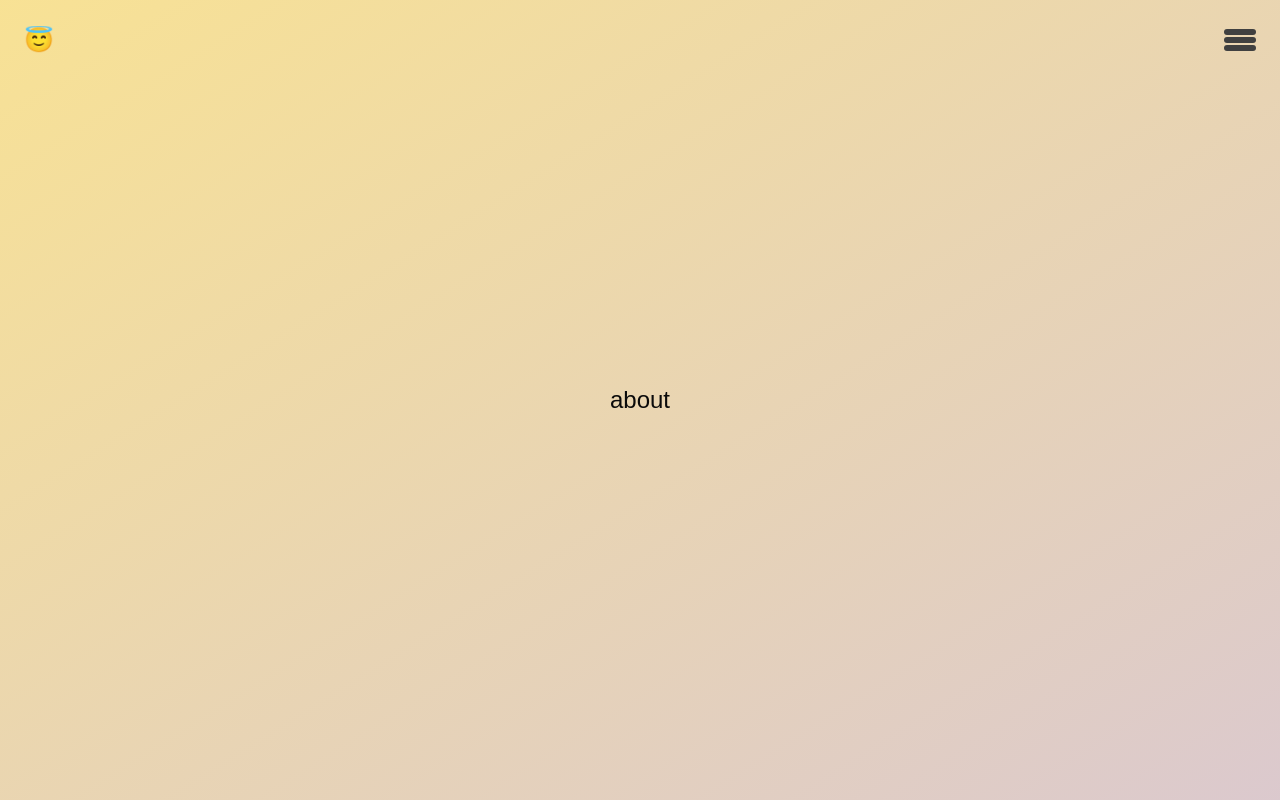
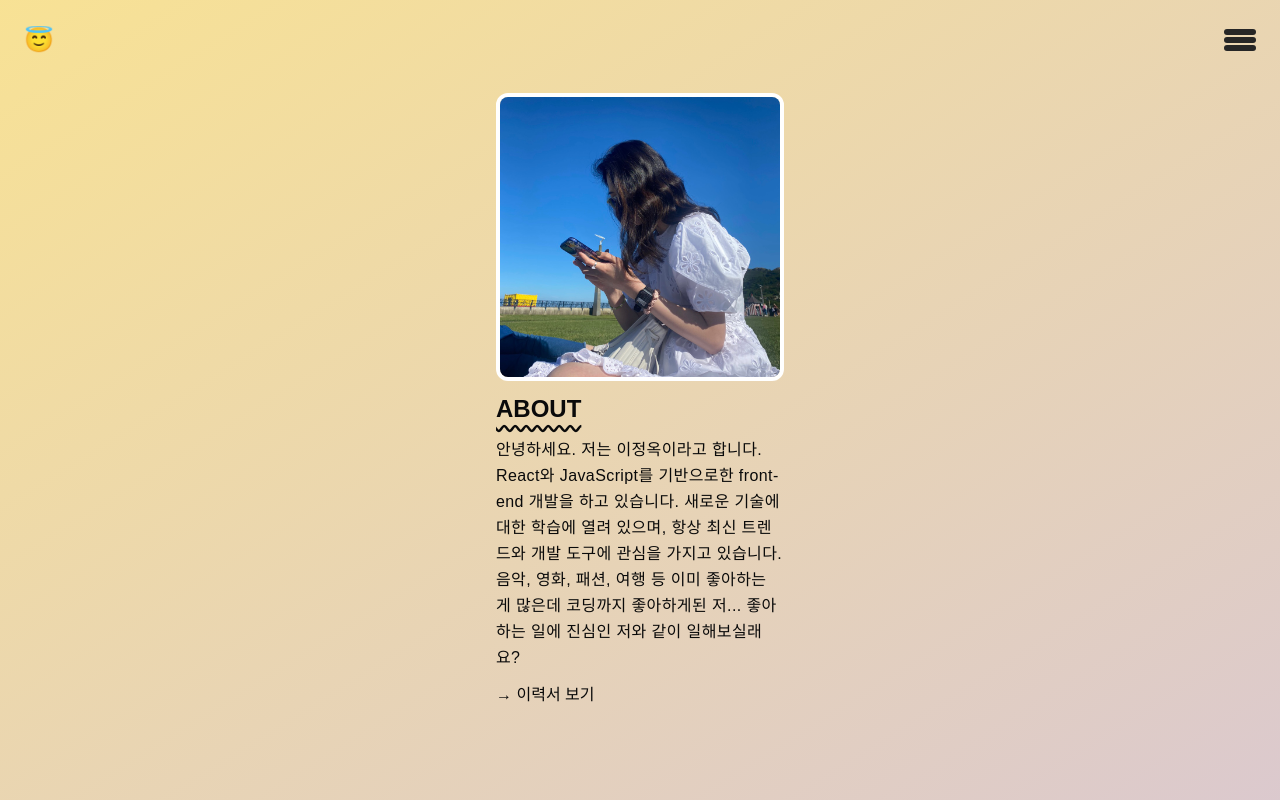
Before and after one commit to ok-olly/about-me, a React (Vite) app: page /about in a window 1280 px wide. Built offline with nearby package versions, Linux system fonts and the light colour scheme; a web font is replaced by a local one.

Commit message:
about 완성

```diff
--- a/src/components/Header.jsx
+++ b/src/components/Header.jsx
@@ -10,16 +10,16 @@ function Header() {
     setShowNav(false);
   }, [location]);
 
-  const beforeStyle = `before:left-0 before:absolute before:mb-1 before:h-1.5 before:w-8 before:rounded before:bg-neutral-700 before:duration-500 ${
+  const beforeStyle = `before:left-0 before:absolute before:mb-1 before:h-1.5 before:w-8 before:rounded before:bg-neutral-800 before:duration-500 ${
     showNav ? "before:rotate-[135deg] before:top-0" : "before:-top-2"
   }`;
 
-  const afterStyle = `after:left-0 after:absolute after:h-1.5 after:w-8 after:rounded after:bg-neutral-700 after:duration-500 ${
+  const afterStyle = `after:left-0 after:absolute after:h-1.5 after:w-8 after:rounded after:bg-neutral-800 after:duration-500 ${
     showNav ? "after:rotate-[-135deg] after:top-0" : "after:top-2"
   }`;
 
   const style = `${beforeStyle} ${afterStyle} relative h-1.5 w-8 rounded duration-500 ${
-    showNav ? "bg-transparent" : "bg-neutral-700"
+    showNav ? "bg-transparent" : "bg-neutral-800"
   } `;
 
   return (
--- a/src/pages/About.jsx
+++ b/src/pages/About.jsx
@@ -1,5 +1,29 @@
+import { Link } from "react-router-dom";
+
 function About() {
-  return <div>about</div>;
+  return (
+    <div className="px-3">
+      <div className="flex flex-col items-center gap-3 text-base">
+        <img
+          src="img/profile.jpg"
+          className="w-72 rounded-xl border-4 border-solid border-white"
+        />
+        <span className="self-start text-2xl font-semibold uppercase underline decoration-wavy underline-offset-8">
+          About
+        </span>
+        <span className="w-72 leading-relaxed tracking-wide">
+          안녕하세요. 저는 이정옥이라고 합니다. React와 JavaScript를 기반으로한
+          front-end 개발을 하고 있습니다. 새로운 기술에 대한 학습에 열려 있으며,
+          항상 최신 트렌드와 개발 도구에 관심을 가지고 있습니다. 음악, 영화,
+          패션, 여행 등 이미 좋아하는 게 많은데 코딩까지 좋아하게된 저...
+          좋아하는 일에 진심인 저와 같이 일해보실래요?
+        </span>
+        <Link to="#" className="self-start hover:text-white">
+          &rarr; 이력서 보기
+        </Link>
+      </div>
+    </div>
+  );
 }
 
 export default About;
--- a/src/pages/Home.jsx
+++ b/src/pages/Home.jsx
@@ -2,7 +2,7 @@ import { Link } from "react-router-dom";
 
 function Home() {
   return (
-    <div className="px-3 text-center text-neutral-700">
+    <div className="px-3 text-center text-neutral-800">
       <h1 className="leading-relaxed">
         <p>안녕하세요!</p>
         <p>
@@ -14,8 +14,13 @@ function Home() {
         </p>
       </h1>
 
-      <div className="mt-5 inline-block text-base hover:text-white">
-        <Link to="/about">&rarr; 더 알아보기</Link>
+      <div className="mt-5 flex flex-col gap-1 text-base">
+        <Link to="https://github.com/ok-olly" className="hover:text-white">
+          &rarr; GitHub 구경하기
+        </Link>
+        <Link to="/about" className="hover:text-white">
+          &rarr; 더 알아보기
+        </Link>
       </div>
     </div>
   );
```
Also changed, not shown: public/img/profile.jpg (added).
